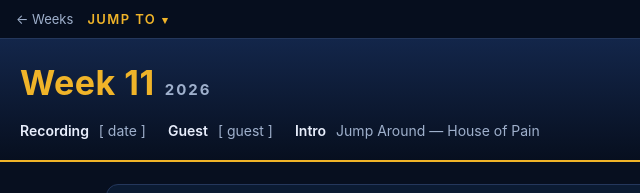
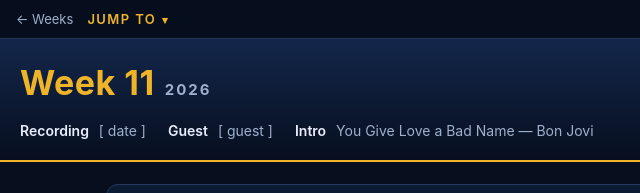
Before and after one commit to peterlundquist33-source/players-podcast-outlines, a plain HTML site: page week-11.html in a window 1280 px wide. Shown: the top 193 px of the page, 0-640 px from the left. Drawn offline with Linux system fonts and the light colour scheme.

Commit message:
Week 11 intro song, and start tracking the shortlist
Intro is "You Give Love a Bad Name" — Bon Jovi (workbook C5, page rebuilt
from it).

SONGS.md records what's been used so the show stops reaching for a song cold
each week — Week 7 reran Week 6's Back in Black, which is the failure this
prevents. It also holds the candidates and, separately, the ones worth saving
for a specific episode rather than spending on a quiet week.

```diff
--- a/week-11.html
+++ b/week-11.html
@@ -21,7 +21,7 @@
 <div class="meta">
 <span><b>Recording</b> [ date ]</span>
 <span><b>Guest</b> [ guest ]</span>
-<span><b>Intro</b> Jump Around — House of Pain</span>
+<span><b>Intro</b> You Give Love a Bad Name — Bon Jovi</span>
 </div></header><main>
 <section id="agenda" class="card agenda"><h2>Agenda</h2><ol>
 <li><span>Welcome Back</span><em></em></li>
```
Also changed, not shown: 1 other file.
